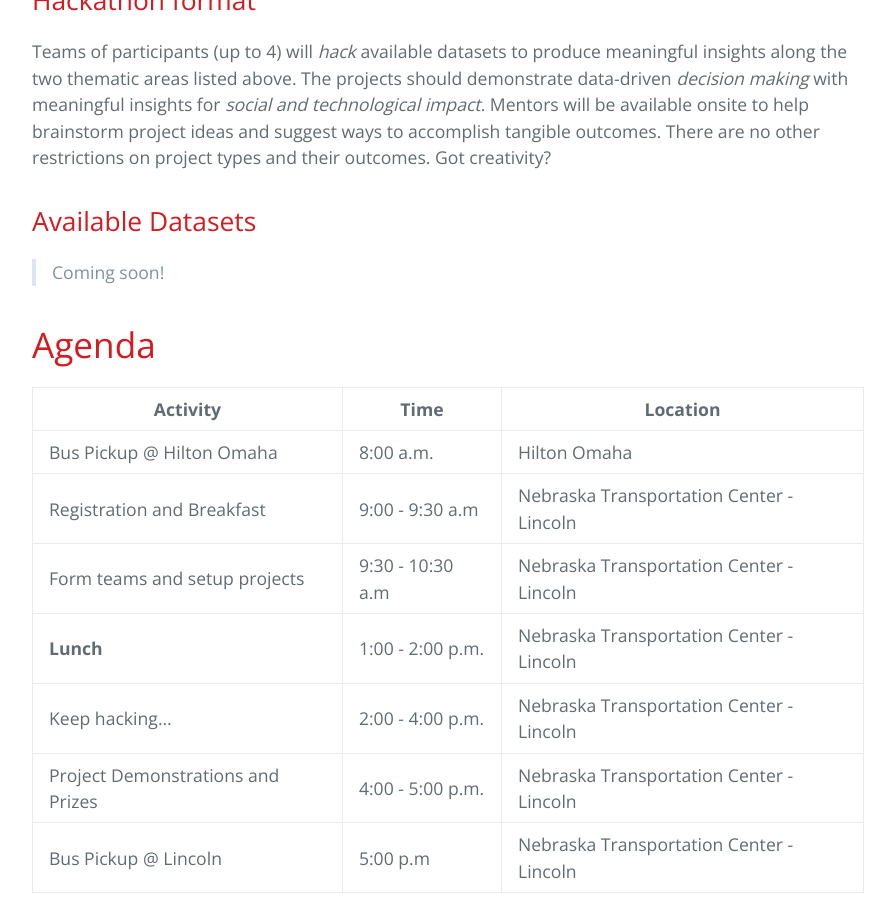
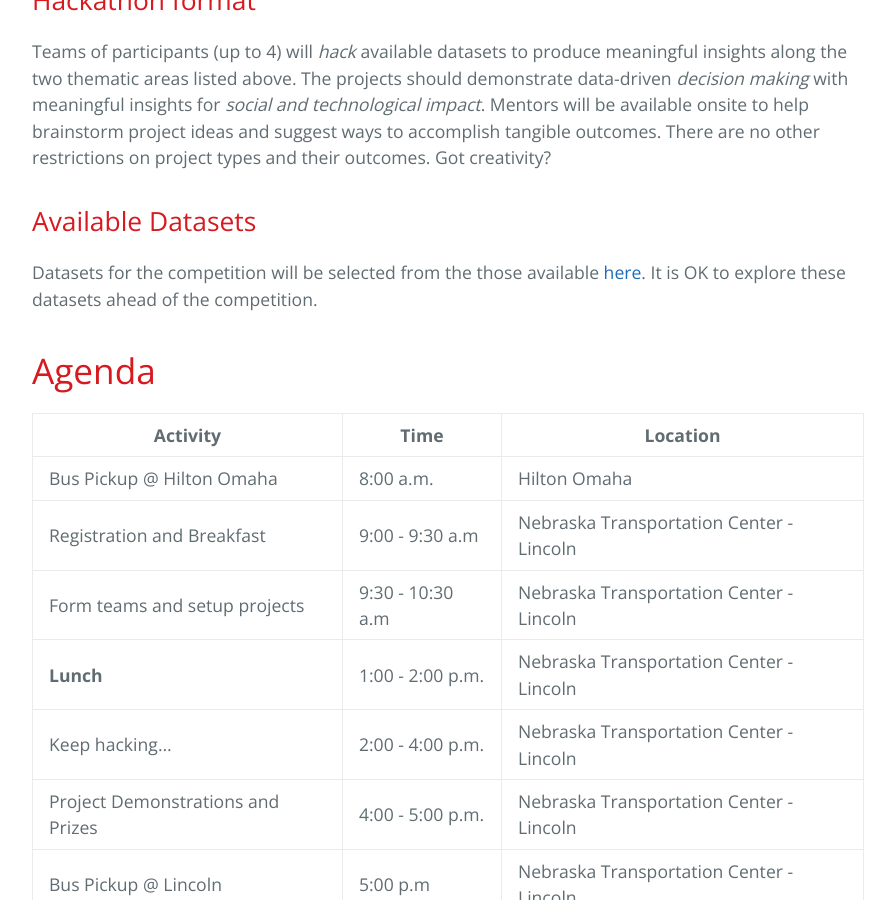
Before and after one commit to BridgingBigData/BridgingBigData.github.io, a Jekyll site: the page built from pages/tdc.md, in a window 1280 px wide and 900 px high, scrolled down 2063 px. Shown: the whole window, without its empty margins (192-1087 px from the left). Built offline with Jekyll 4.4.1, drawn with Linux system fonts in a browser that asks for light colours.

Commit message:
datasets

```diff
--- a/pages/tdc.md
+++ b/pages/tdc.md
@@ -43,7 +43,7 @@ Amy Unruh, Developer relations, Google
 Teams of participants (up to 4) will *hack* available datasets to produce meaningful insights along the two thematic areas listed above. The projects should demonstrate data-driven *decision making* with meaningful insights for *social and technological impact*. Mentors will be available onsite to help brainstorm project ideas and suggest ways to accomplish tangible outcomes. There are no other restrictions on project types and their outcomes. Got creativity?
 
 ## Available Datasets
- > Coming soon!
+Datasets for the competition will be selected from the those available [here](https://www.bigdatahubs.io/resources/). It is OK to explore these datasets ahead of the competition.
 
 # Agenda
 
```
